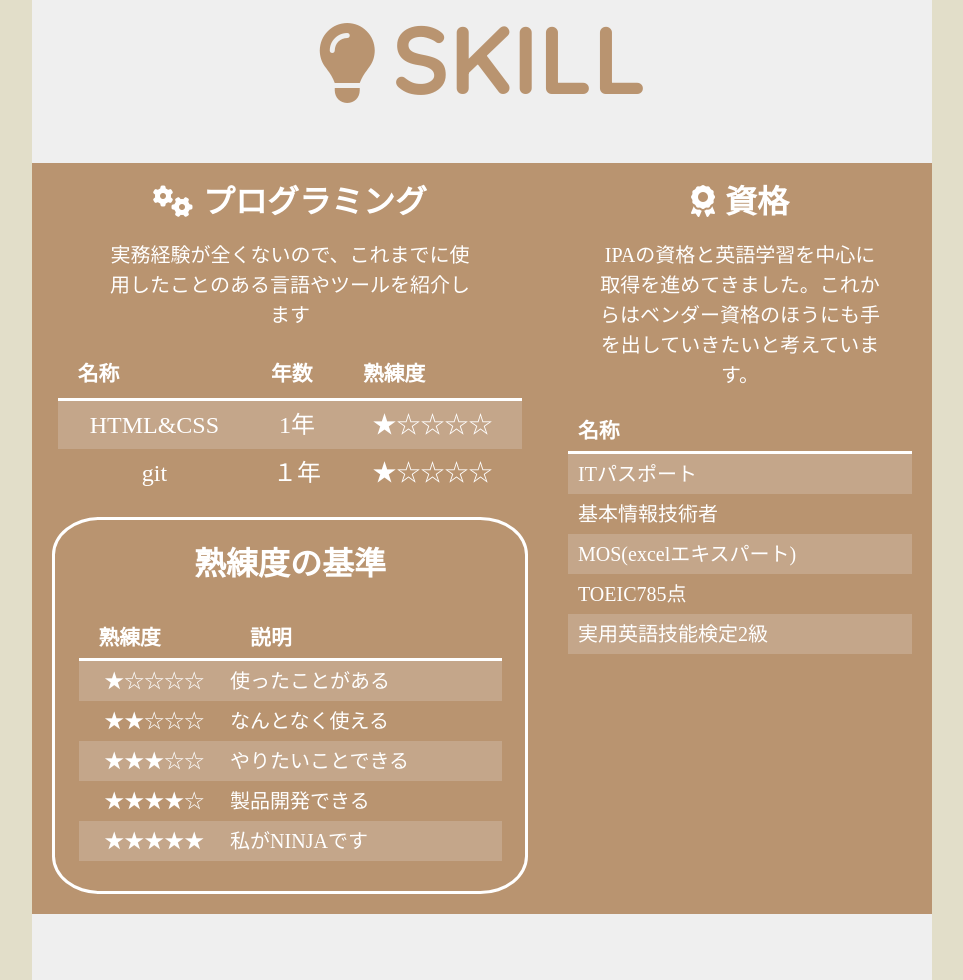
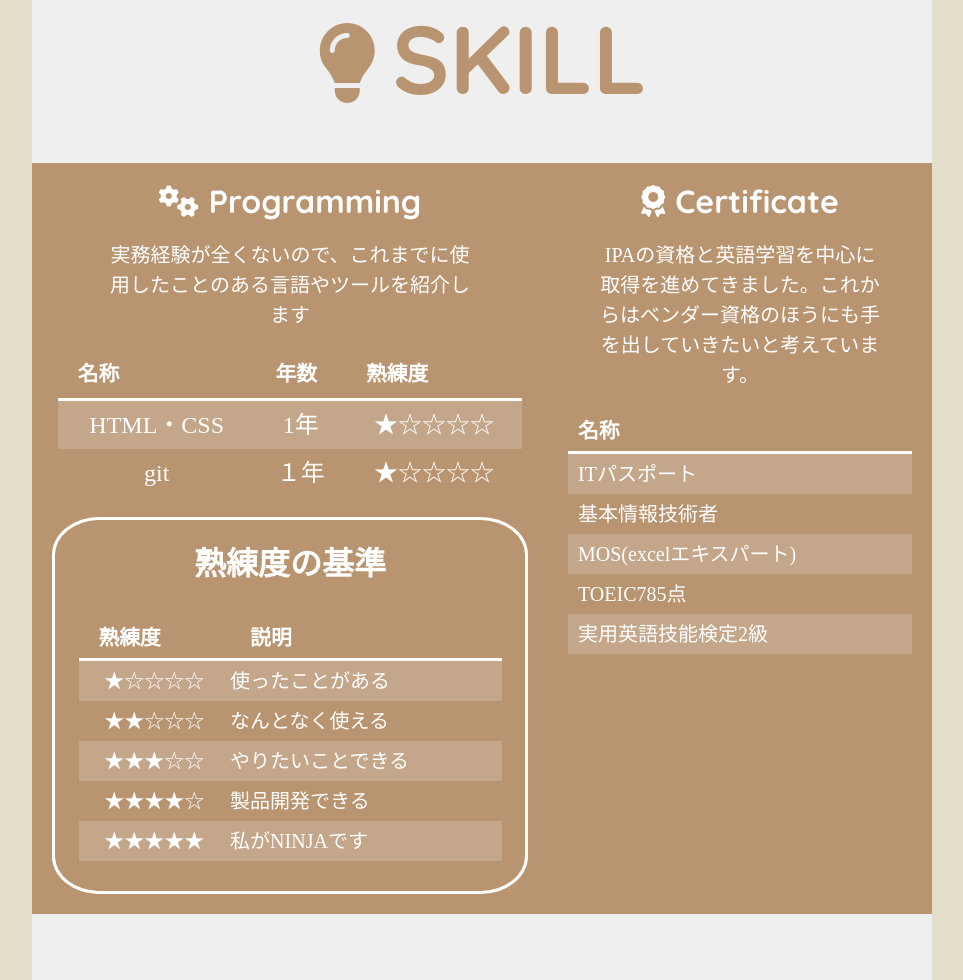
Before and after one commit to Westa710/portfolio, a plain HTML site: page index.html in a window 1280 px wide. Shown: the part 2841-3821 px from the top of the page, without its empty margins (158-1121 px from the left). Drawn offline with nearby package versions, Linux system fonts and the light colour scheme; a web font is replaced by a local one.

Commit message:
Update index.html

```diff
--- a/index.html
+++ b/index.html
@@ -172,7 +172,7 @@
         </div>
         <div class="skill-content">
           <div class="skill-programming">
-            <h3><i class="fa-solid fa-gears"></i>プログラミング</h3>
+            <h3><i class="fa-solid fa-gears"></i>Programming</h3>
             <p>実務経験が全くないので、これまでに使用したことのある言語やツールを紹介します</p>
             <table class="skill-programming-main">
               <tr>
@@ -182,7 +182,7 @@
               </tr>
 
               <tr>
-                <td>HTML&CSS</td>
+                <td>HTML・CSS</td>
                 <td>1年</td>
                 <td>★☆☆☆☆</td>
               </tr>
@@ -225,7 +225,7 @@
           </div>
 
           <div class="skill-certificate">
-            <h3><i class="fa-solid fa-award"></i>資格</h3>
+            <h3><i class="fa-solid fa-award"></i>Certificate</h3>
             <p>IPAの資格と英語学習を中心に取得を進めてきました。これからはベンダー資格のほうにも手を出していきたいと考えています。</p>
             <ul>
               <li class="list-head">名称</li>
```
